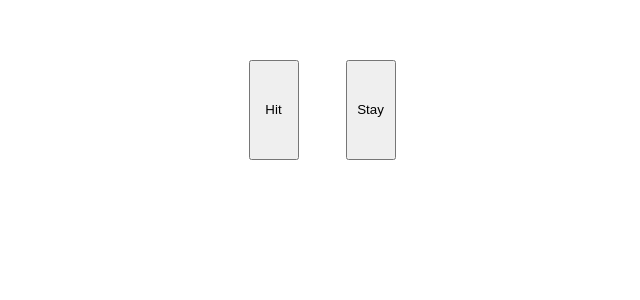
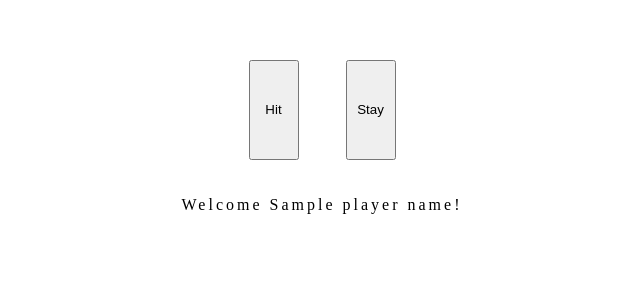
Before and after one commit to nherbert25/cards, a Flask app: template templates/black_jack.html in a window 1280 px wide. Shown: the part 293-593 px from the top of the page, without its empty margins (318-958 px from the left). Run offline with Flask 2, Linux system fonts and the light colour scheme; the template is opened without the code that fills it: most values are stand-ins (such as "Sample title", 1, 10 or a date in 2020).

Commit message:
Add player_name to join and blackjack page

```diff
--- a/app.py
+++ b/app.py
@@ -47,14 +47,15 @@ def join_game():
         # Connect to the server
         client_socket.connect((ip_address, port))
 
-        while True:
-            # Send a message to the server
-            message = input("Enter message to send to server: ")
-            client_socket.sendall(message.encode())
+        # Ask player for their name
+        player_name = input("Enter your player name: ")
+        client_socket.sendall(player_name.encode())
 
-            # Receive a response from the server
-            data = client_socket.recv(1024)
-            print(f"Received from server: {data.decode()}")
+        # Receive a response from the server
+        data = client_socket.recv(1024)
+        print(f"Received from server: {data.decode()}")
+
+        return render_template('black_jack.html', player_name=player_name)
     except Exception as e:
         return 'Error: {}'.format(e)
 
--- a/templates/black_jack.html
+++ b/templates/black_jack.html
@@ -25,7 +25,8 @@
     <br>
     <button id="hit">Hit</button>
     <button id="stay">Stay</button>
-    <p id="results"></p>
+    <p id="results">
+    <p> Welcome {{player_name}}! </p>
 </body>
 
 </html>
```
